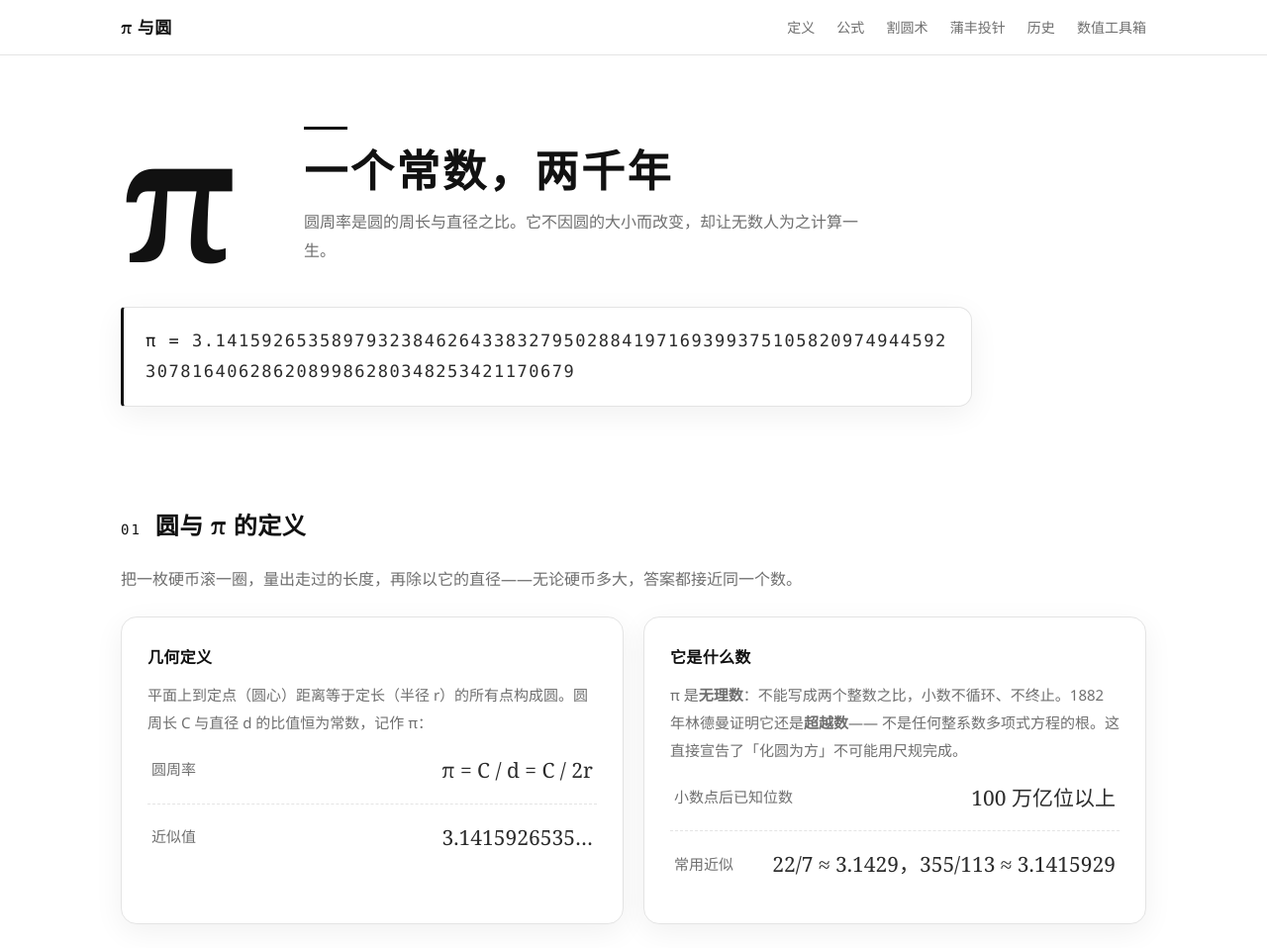
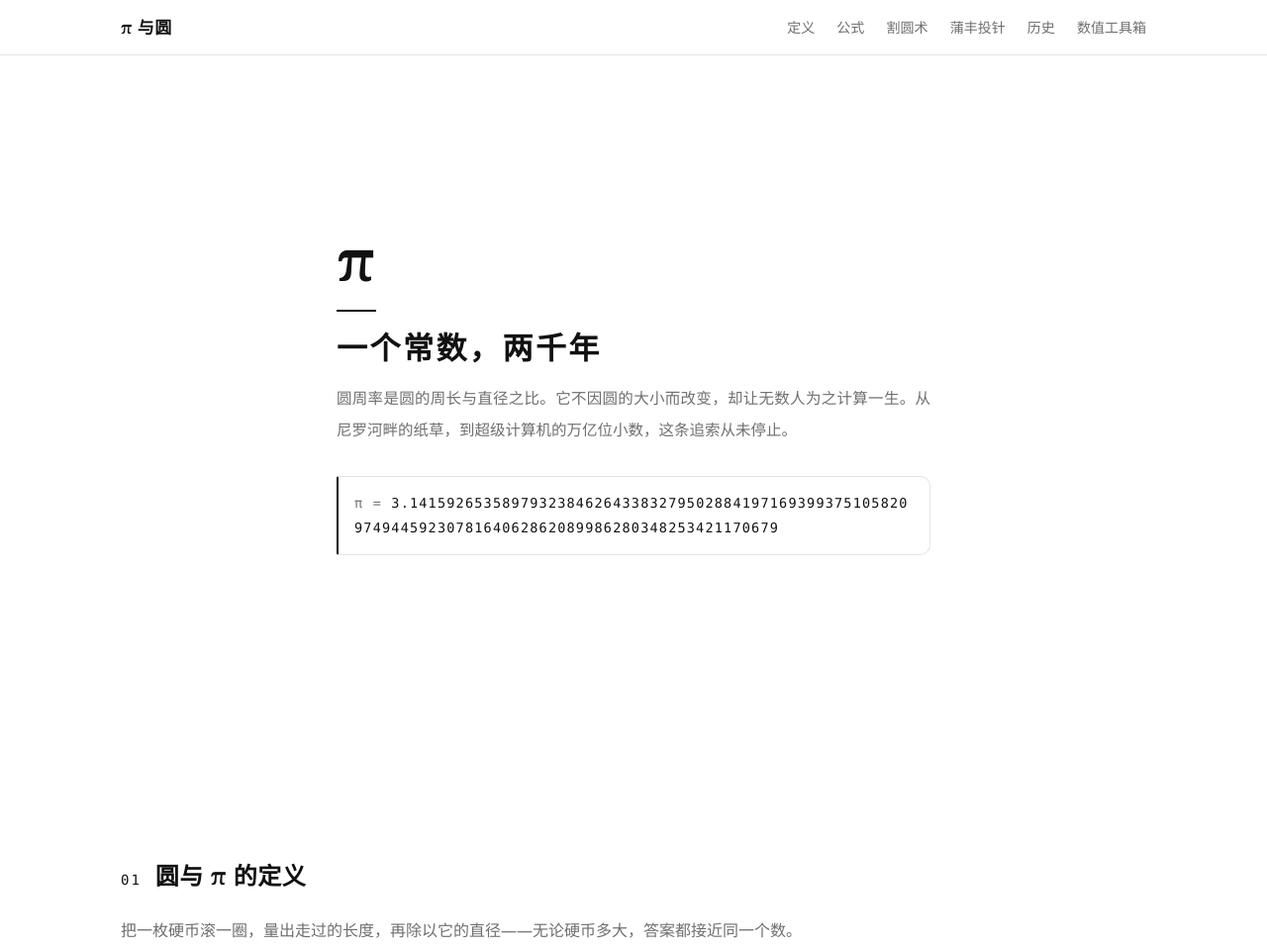
Before and after one commit to QvQ-sgu/pi-and-circle, a plain HTML site: page index.html in a window 1280 px wide. Shown: the top 958 px of the page at 99% size. Drawn offline with Linux system fonts and the light colour scheme.

Commit message:
首屏改为光学居中文字区：600px 版心、两端对齐、上紧下松

```diff
--- a/index.html
+++ b/index.html
@@ -33,21 +33,28 @@
   nav a:hover{color:var(--accent)}
   @media(max-width:720px){nav{display:none}}
 
-  /* 首屏：左对齐 + 不对称两栏 */
-  header.hero{max-width:1080px;margin:0 auto;padding:66px 22px 34px;text-align:left}
-  .hero-grid{display:grid;grid-template-columns:auto 1fr;gap:clamp(22px,5vw,64px);align-items:center}
-  @media(max-width:700px){.hero-grid{grid-template-columns:1fr;gap:6px}}
-  .pi-big{font-size:clamp(92px,16vw,176px);line-height:.86;color:var(--accent);
-    font-family:var(--display);margin:0;font-weight:700}
-  .hero h1{font-size:clamp(26px,3.6vw,44px);margin:0 0 10px;font-weight:700;letter-spacing:.06em;line-height:1.25}
-  .hero .sub{color:var(--muted);max-width:560px;margin:0;font-size:16px;line-height:1.8}
-  .hero-mark{width:44px;height:3px;background:var(--accent);margin:0 0 14px}
-  .digits-box{margin:36px 0 0;max-width:860px;font-family:Consolas,monospace;
-    font-size:17px;letter-spacing:1.5px;color:var(--accent2);background:var(--paper);
-    border:1px solid var(--line);border-left:3px solid var(--accent);
-    border-radius:4px 14px 14px 4px;padding:18px 22px;word-break:break-all;
-    box-shadow:var(--shadow)}
-  .digits-box b{color:var(--accent);font-weight:400}
+  /* 首屏：光学居中的文字区 */
+  header.hero{min-height:calc(100vh - 57px);min-height:calc(100svh - 57px);
+    display:flex;align-items:center;justify-content:center;
+    padding:30px 22px 92px;text-align:left}
+  .hero-inner{width:100%;max-width:600px}
+  .pi-big{font-size:58px;line-height:1;color:var(--accent);
+    font-family:var(--display);margin:0 0 22px;font-weight:700}
+  .hero h1{font-size:clamp(24px,3vw,31px);margin:0 0 14px;font-weight:700;
+    letter-spacing:.08em;line-height:1.35}
+  .hero .sub{color:var(--muted);margin:0;font-size:15.5px;line-height:2.05;
+    text-align:justify;text-justify:inter-ideograph}
+  .hero-mark{width:40px;height:2px;background:var(--accent);margin:0 0 16px}
+  .digits-box{margin:30px 0 0;max-width:100%;font-family:Consolas,monospace;
+    font-size:13.5px;letter-spacing:1.2px;color:var(--ink);background:var(--paper);
+    border:1px solid var(--line);border-left:2px solid var(--accent);
+    border-radius:2px 10px 10px 2px;padding:14px 16px;word-break:break-all;
+    box-shadow:none}
+  .digits-box b{color:var(--muted);font-weight:400}
+  @media(max-width:700px){
+    header.hero{padding:22px 20px 64px}
+    .pi-big{font-size:46px;margin-bottom:16px}
+  }
 
   main{max-width:1080px;margin:0 auto;padding:0 22px 80px}
   section{margin-top:64px}
@@ -143,15 +150,13 @@
 </div>
 
 <header class="hero">
-  <div class="hero-grid">
+  <div class="hero-inner">
     <p class="pi-big">π</p>
-    <div class="hero-text">
-      <div class="hero-mark"></div>
-      <h1>一个常数，两千年</h1>
-      <p class="sub">圆周率是圆的周长与直径之比。它不因圆的大小而改变，却让无数人为之计算一生。</p>
-    </div>
+    <div class="hero-mark"></div>
+    <h1>一个常数，两千年</h1>
+    <p class="sub">圆周率是圆的周长与直径之比。它不因圆的大小而改变，却让无数人为之计算一生。从尼罗河畔的纸草，到超级计算机的万亿位小数，这条追索从未停止。</p>
+    <div class="digits-box" id="digitsBox"></div>
   </div>
-  <div class="digits-box" id="digitsBox"></div>
 </header>
 
 <main>
```
